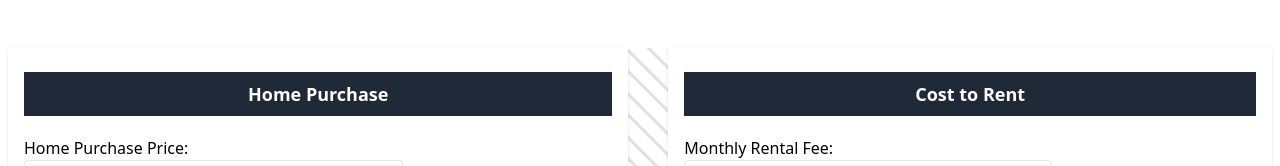
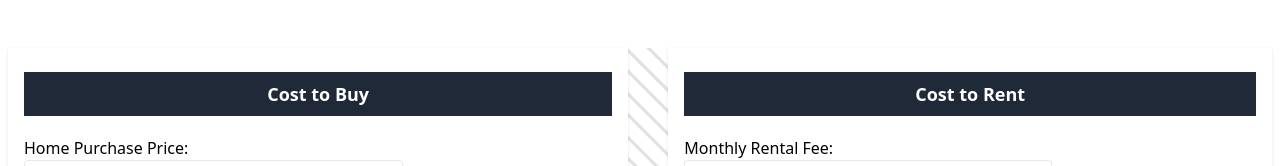
Before and after one commit to modernhomediscoveries/rent-vs-buying, a React (Vite) app: page / in a window 1280 px wide. Shown: the top 166 px of the page. Built offline with nearby package versions, Linux system fonts and the light colour scheme.

Commit message:
Update HomePurchase.tsx

```diff
--- a/src/components/HomePurchase.tsx
+++ b/src/components/HomePurchase.tsx
@@ -156,7 +156,7 @@
       )}
       <form className="py-6 px-4 shadow print:shadow-none w-full space-y-5 bg-white">
         <h2 className="w-full py-2 bg-gray-800 text-white font-bold text-lg text-center">
-          Home Purchase
+          Cost to Buy
         </h2>
         <div className=" text-start w-full">
           <label>Home Purchase Price:</label>
```
